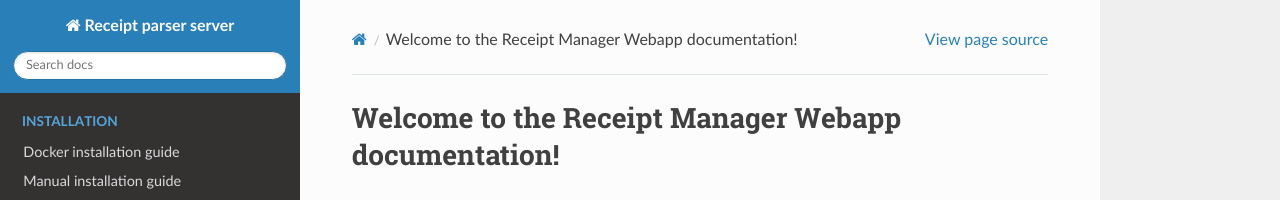
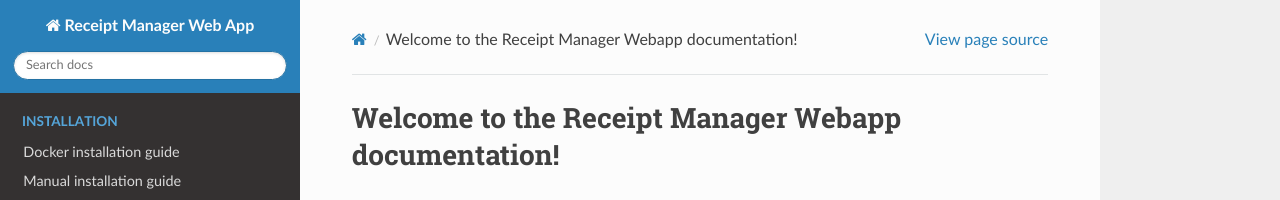
Before and after one commit to ReceiptManager/receipt-manager-webapp, a Sphinx documentation site: the page built from docs/index.rst, in a window 1280 px wide. Shown: the top 200 px of the page. Built offline with Sphinx 7.4.7 and the Read the Docs theme 2.0.0, drawn with Linux system fonts in a browser that asks for light colours.

Commit message:
Fix doc project name typo

```diff
--- a/docs/conf.py
+++ b/docs/conf.py
@@ -17,7 +17,7 @@ import sphinx_rtd_theme
 
 # -- Project information -----------------------------------------------------
 
-project = 'Receipt parser server'
+project = 'Receipt Manager Web App'
 copyright = '2021, Monolidth'
 author = 'Monolidth'
 
```
